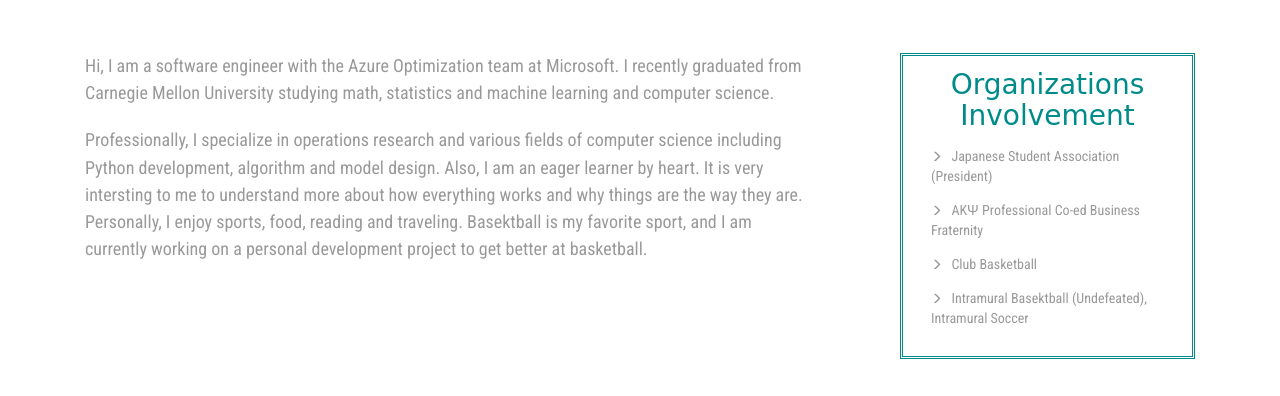
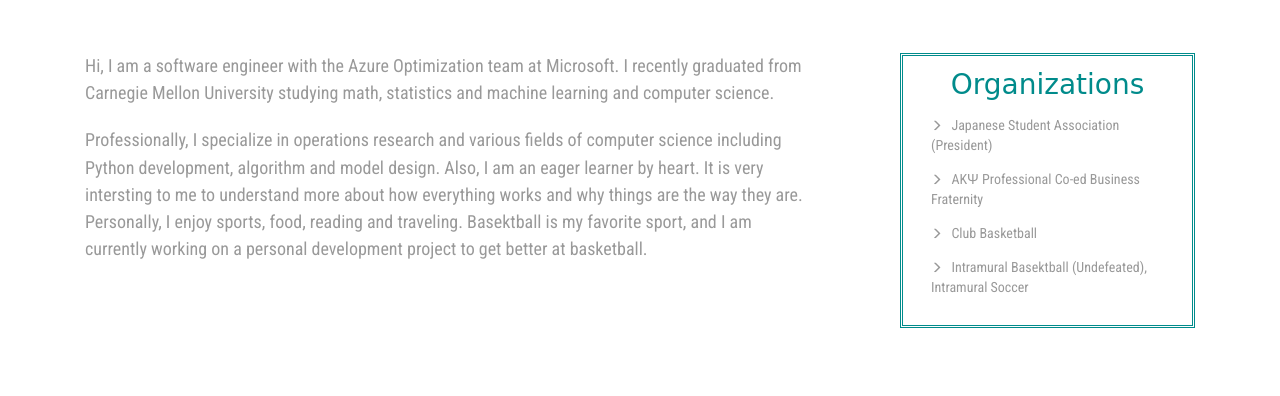
Before and after one commit to dmliu16/davidliu, a plain HTML site: page index.html in a window 1280 px wide. Shown: the part 701-1097 px from the top of the page. Drawn offline with Linux system fonts and the light colour scheme; a web font is replaced by a local one.

Commit message:
just to org

```diff
--- a/index.html
+++ b/index.html
@@ -121,7 +121,7 @@
 			</div>
 			<div class="col-md-4 about-right">
 				<ul>
-					<h5>Organizations Involvement</h5>
+					<h5>Organizations</h5>
 					<li><span class="glyphicon glyphicon-menu-right"></span> Japanese Student Association (President)</li>
 					<li><span class="glyphicon glyphicon-menu-right"></span> AKΨ Professional Co-ed Business Fraternity</li>
 					<li><span class="glyphicon glyphicon-menu-right"></span> Club Basketball</li>
```
